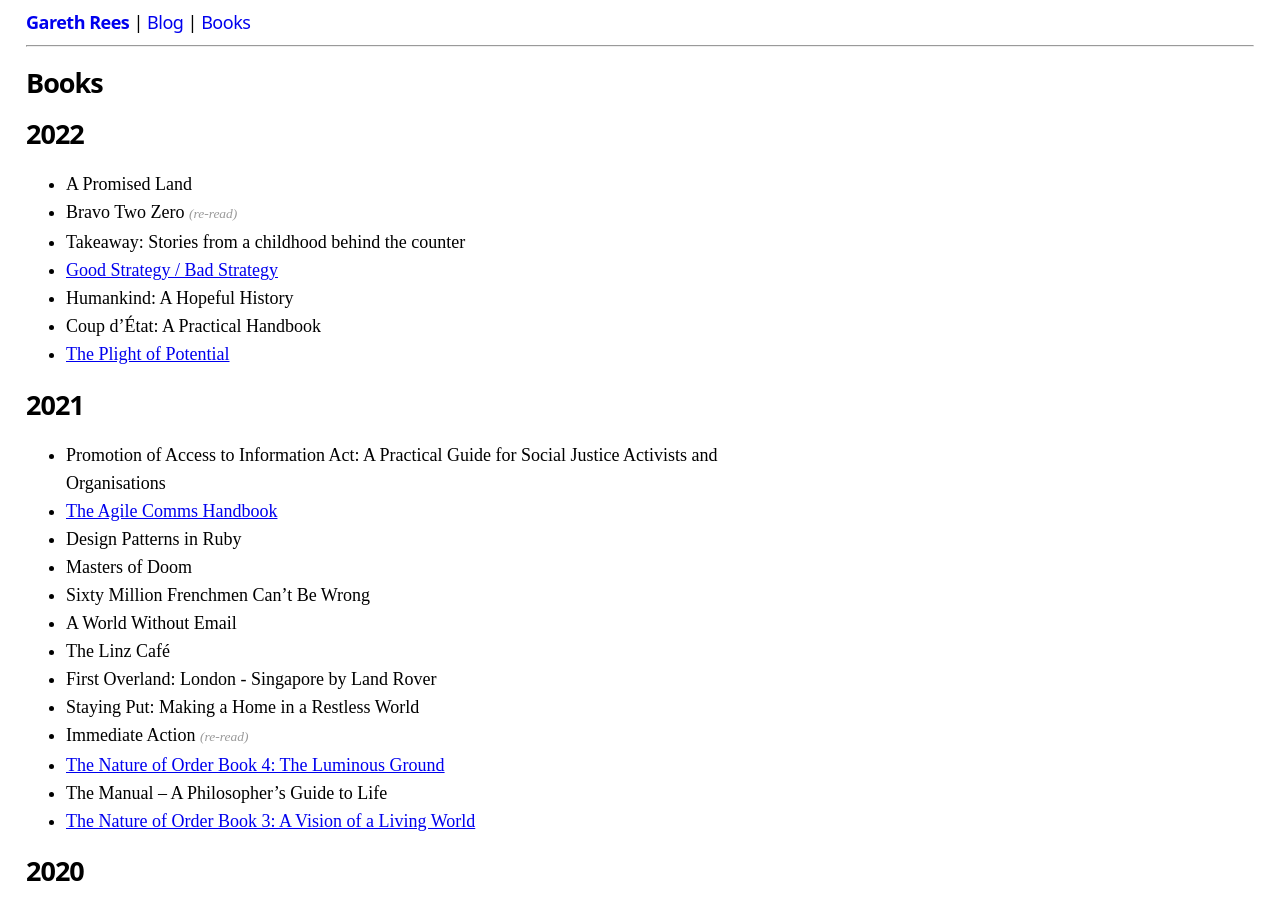
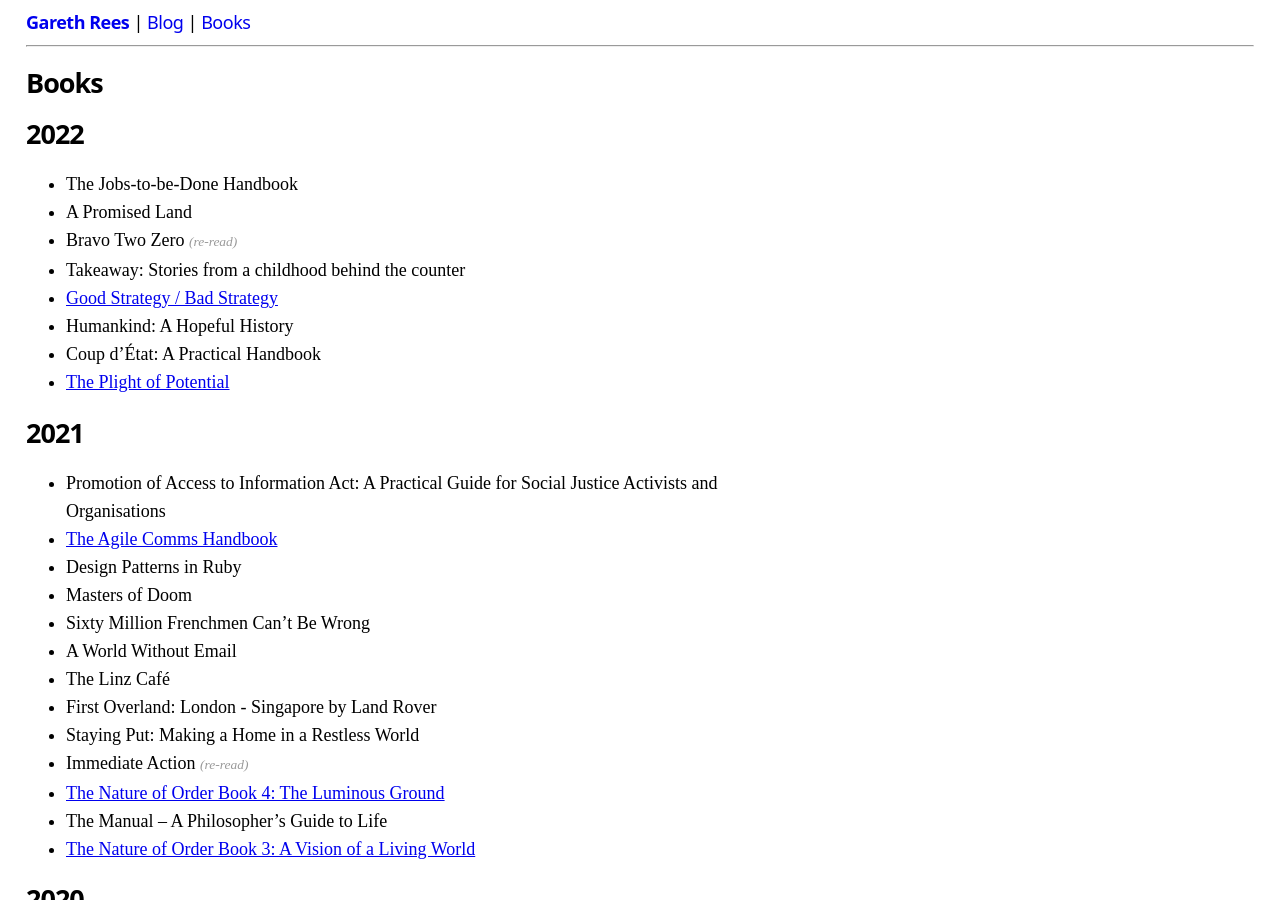
Before and after one commit to garethrees/garethrees.github.com, a Jekyll site: the page built from books.html, in a window 1280 px wide and 900 px high. Built offline with Jekyll 4.4.1, drawn with Linux system fonts in a browser that asks for light colours.

Commit message:
Add JTBD Handbook

```diff
--- a/_data/books.yml
+++ b/_data/books.yml
@@ -1,4 +1,5 @@
 2022:
+- title: The Jobs-to-be-Done Handbook
 - title: A Promised Land
 - title: Bravo Two Zero
   note: re-read
```
